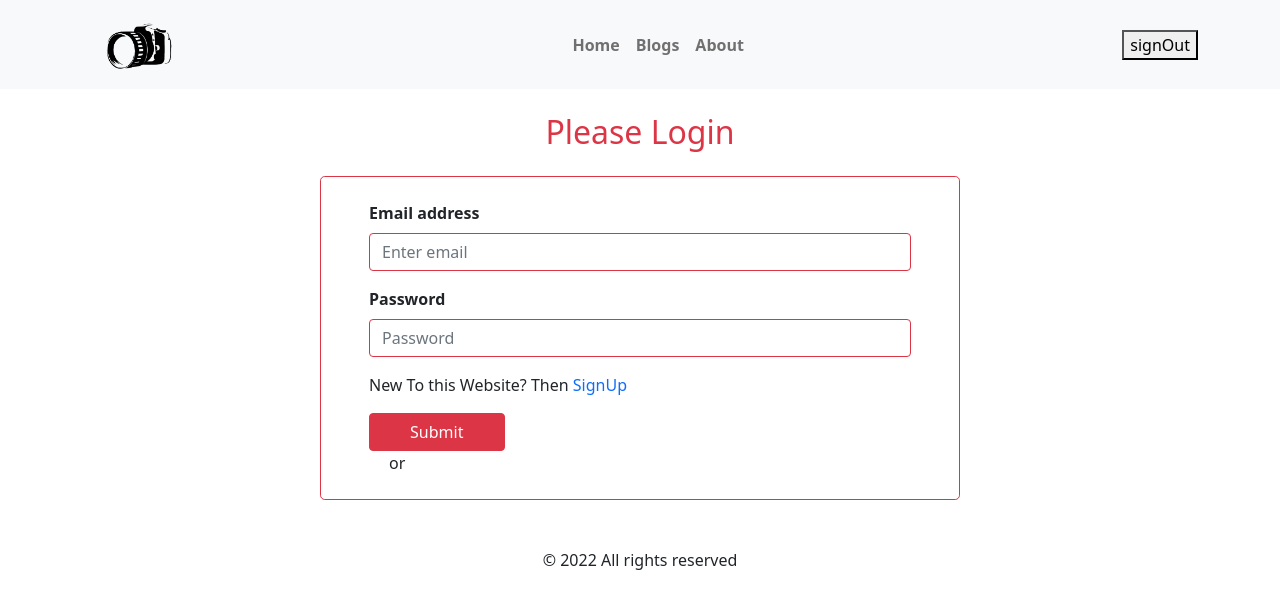
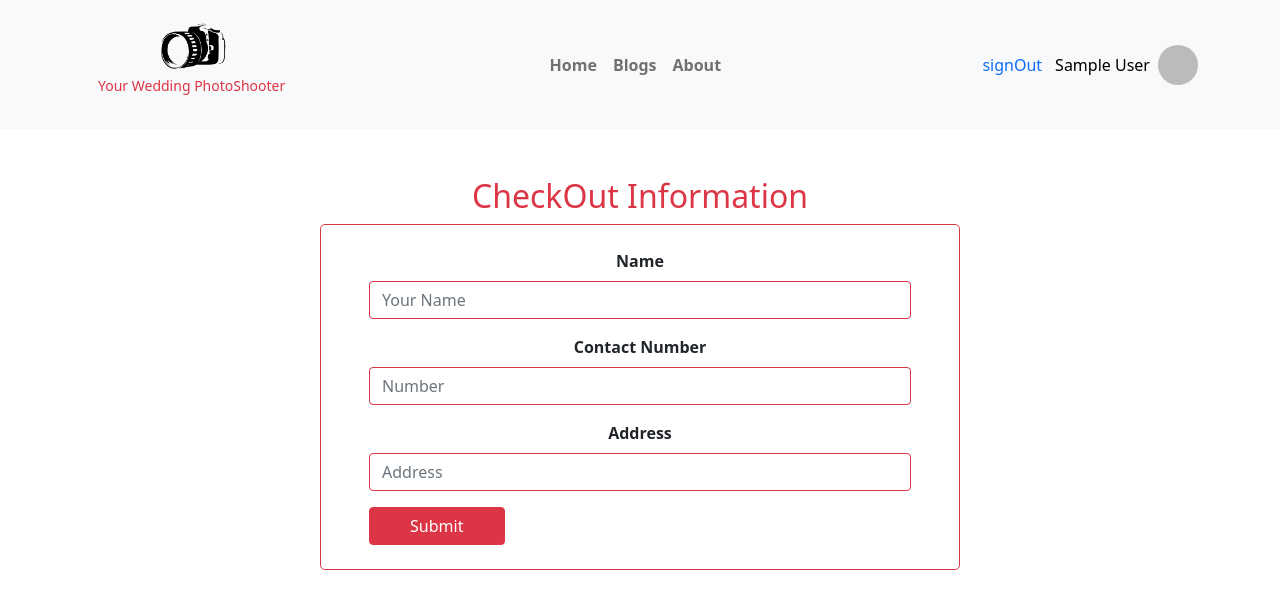
Before and after one commit to AshrafulIslam5/Assignment-10, a React (Create React App) app: page /checkout in a window 1280 px wide. Before the commit this address led to /login. Shown: the top 608 px of the page. Built offline with nearby package versions, Linux system fonts and the light colour scheme; no server answers; sample sign-in values are in the browser's storage.

Commit message:
almost done

```diff
--- a/src/components/CheckOut/CheckOut.js
+++ b/src/components/CheckOut/CheckOut.js
@@ -16,19 +16,20 @@ const CheckOut = () => {
         }
     return (
         <div className='text-center mt-5'>
+            <h2 className='text-danger'>CheckOut Information</h2>
             <Form onSubmit={afterSubmit} className='container border border-danger w-50 py-4 px-5 d-flex flex-column rounded-3'>
 
-                <Form.Group className="mb-3" controlId="formBasicEmail">
+                <Form.Group className="mb-3">
                     <Form.Label className='fw-bold'>Name</Form.Label>
                     <Form.Control ref={nameRef} className='border-danger' type="text" placeholder="Your Name" required />
                 </Form.Group>
 
-                <Form.Group className="mb-3" controlId="formBasicPassword">
+                <Form.Group className="mb-3">
                     <Form.Label className='fw-bold'>Contact Number</Form.Label>
                     <Form.Control className='border-danger' type="text" placeholder="Number" required />
                 </Form.Group>
 
-                <Form.Group className="mb-3" controlId="formBasicPassword">
+                <Form.Group className="mb-3">
                     <Form.Label className='fw-bold'>Address</Form.Label>
                     <Form.Control className='border-danger' type="address" placeholder="Address" required />
                 </Form.Group>
--- a/src/components/Login/RequireAuth/RequireAuth.js
+++ b/src/components/Login/RequireAuth/RequireAuth.js
@@ -1,11 +1,19 @@
 import React from 'react';
+import { Spinner } from 'react-bootstrap';
 import { useAuthState } from 'react-firebase-hooks/auth';
 import { Navigate, useLocation } from 'react-router-dom';
 import auth from '../../../firebase.init';
 
 const RequireAuth = ({ children }) => {
-    const [user] = useAuthState(auth);
+    const [user, loading] = useAuthState(auth);
     const location = useLocation();
+    if (loading) {
+        return (
+            <div style={{ height: '400px' }} className='w-100 d-flex justify-content-center align-items-center'>
+                <Spinner animation='border' variant='danger' />
+            </div>
+        )
+    }
     if (!user) {
         return <Navigate to="/login" state={{ from: location }} replace />
     }
--- a/src/components/Shared/Header/Header.js
+++ b/src/components/Shared/Header/Header.js
@@ -5,17 +5,22 @@ import { useAuthState } from 'react-firebase-hooks/auth';
 import { Link } from 'react-router-dom';
 import auth from '../../../firebase.init';
 import img from '../../../images/logo.png';
+import profilePhoto from '../../../images/user.png'
 import './Header.css';
 
 const Header = () => {
     const [user] = useAuthState(auth);
+    console.log(user)
+    if (user?.photoURL === null) {
+        user.photoURL = profilePhoto;
+    }
     const handleSignOut = () => {
         signOut(auth);
     }
     return (
         <Navbar sticky='top' collapseOnSelect expand="lg" bg="light">
             <Container>
-                <Nav.Link><img className='w-2' src={img} alt='' /></Nav.Link>
+                <Nav.Link className='d-flex flex-column align-items-center'><img className='w-2' src={img} alt='' /><p className='text-danger'><small>Your Wedding PhotoShooter</small></p></Nav.Link>
                 <Navbar.Toggle aria-controls="responsive-navbar-nav" />
                 <Navbar.Collapse id="responsive-navbar-nav" >
                     <Nav className="ms-auto text-center fw-bold">
@@ -26,7 +31,13 @@ const Header = () => {
                     <Nav className='ms-auto text-center'>
                         {user
                             ?
-                            <button onClick={handleSignOut} className=''>signOut</button>
+                            <>
+                                <button onClick={handleSignOut} className='btn btn-link text-decoration-none'>signOut</button>
+                                <div className='d-flex align-items-center justify-content-center'>
+                                <p className='text-black mt-3'>{user.displayName}</p>
+                                <img style={{width: '40px', height: '40px'}} className='ms-2 rounded-circle' src={user.photoURL} alt="" />
+                                </div>
+                            </>
                             :
                             <Nav.Link as={Link} to='login'>Login</Nav.Link>}
                     </Nav>
--- a/src/components/SignUp/SignUp.js
+++ b/src/components/SignUp/SignUp.js
@@ -2,7 +2,7 @@ import React, { useState } from 'react';
 import Footer from '../Shared/Footer/Footer';
 import { Form, Button } from 'react-bootstrap';
 import { Link, useNavigate } from 'react-router-dom';
-import { useCreateUserWithEmailAndPassword } from 'react-firebase-hooks/auth';
+import { useCreateUserWithEmailAndPassword, useUpdateProfile } from 'react-firebase-hooks/auth';
 import auth from '../../firebase.init';
 
 const SignUp = () => {
@@ -24,9 +24,13 @@ const SignUp = () => {
 
     const [createUserWithEmailAndPassword, user, error] = useCreateUserWithEmailAndPassword(auth);
 
-    const afterSubmit = e => {
+    const [updateProfile] = useUpdateProfile(auth);
+
+    const afterSubmit = async (e) => {
         e.preventDefault();
-        createUserWithEmailAndPassword(email, password)
+        await createUserWithEmailAndPassword(email, password)
+        await updateProfile({ displayName: name });
+
     }
     if (user) {
         navigate('/home');
```
Also changed, not shown: src/components/Shared/SocialLogin/SocialLogin.js (added, +11 -0 lines).
